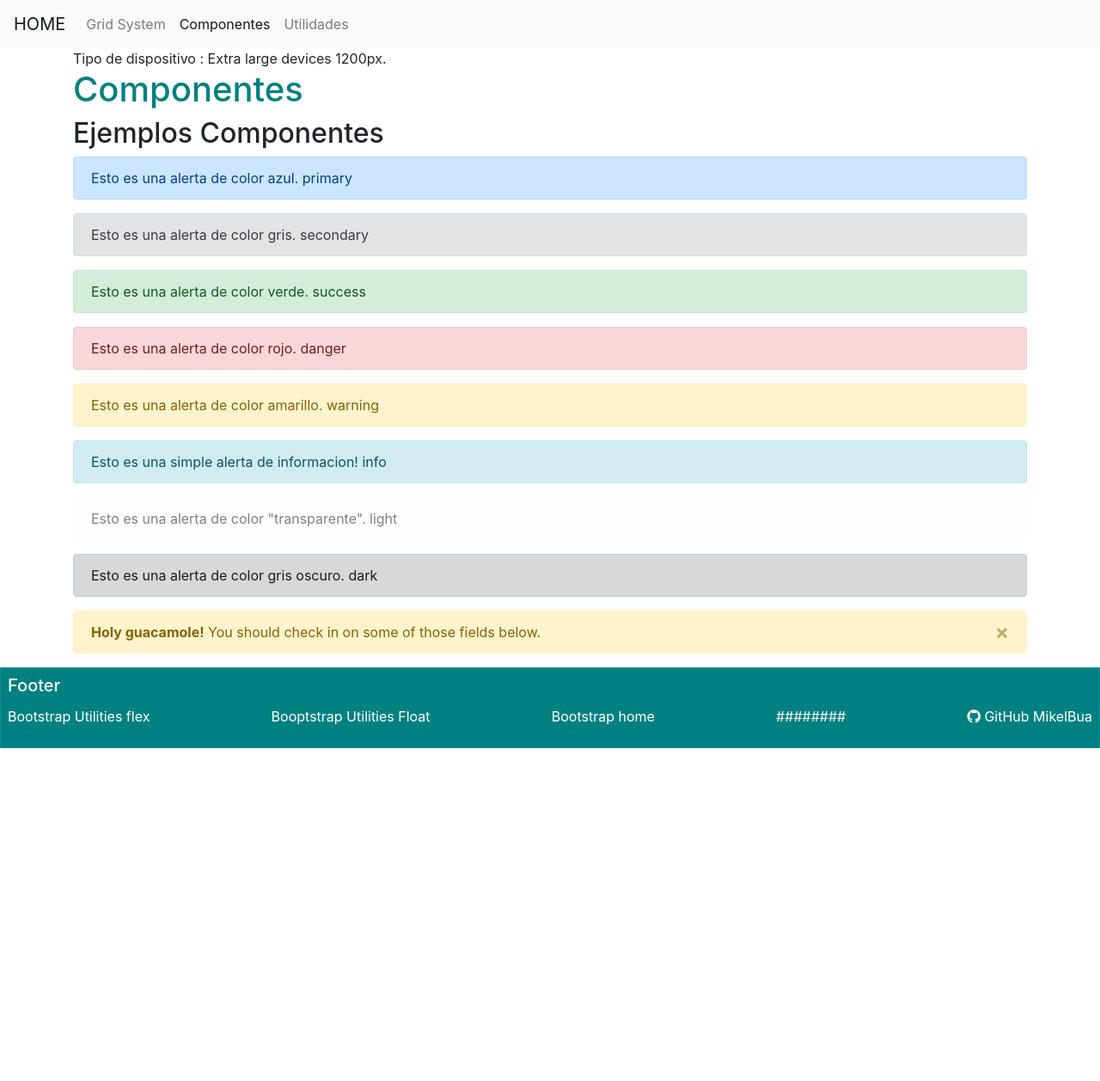
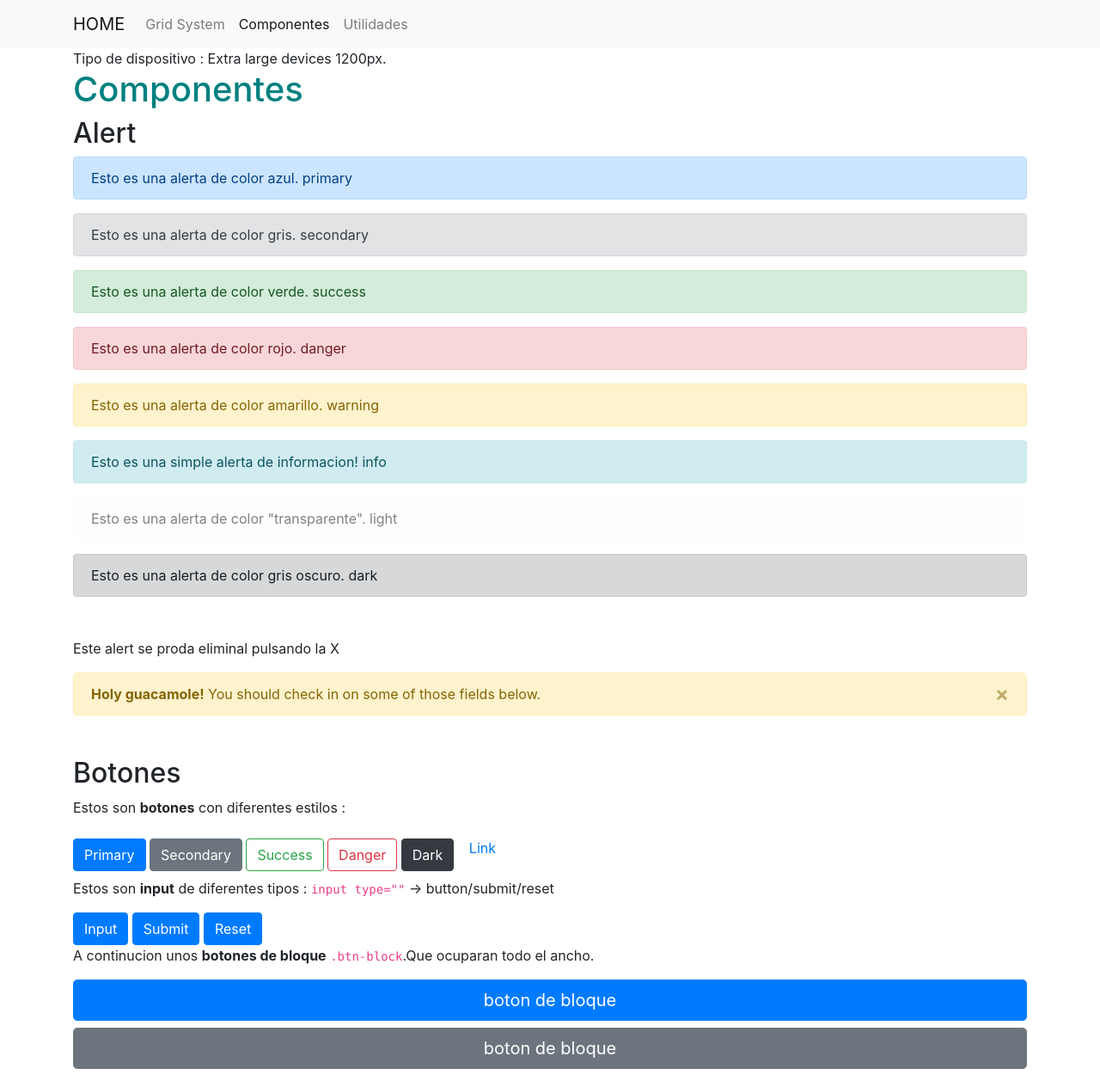
Before and after one commit to mikelbua/bootstrap, a plain HTML site: page html/componentes.html in a window 1280 px wide. Shown: the top 1257 px of the page at 86% size. Before the commit the page ends 870 px from the top, so only its background shows below. Drawn offline with nearby package versions, Linux system fonts and the light colour scheme.

Commit message:
componentes to do

```diff
--- a/html/componentes.html
+++ b/html/componentes.html
@@ -19,6 +19,7 @@
     </head>
     <body>
             <nav class="navbar navbar-expand-lg navbar-light bg-light">
+                <div class="container">
                     <a class="navbar-brand" href="/index.html">HOME</a>
                     <button
                         class="navbar-toggler"
@@ -42,11 +43,12 @@
                                 <a class="nav-link" href="/html/utilidades.html">Utilidades</a>
                             </li>
                         </ul>
-                    </div>
+                    </div><!--collapse-->
+                </div><!--.container-->
                 </nav>
         <main class="container">
             <h1>componentes</h1>
-            <h2>ejemplos componentes</h2>
+            <h2>Alert</h2>
 
             <div class="alert alert-primary" role="alert">
                 Esto es una alerta de color azul. primary
@@ -69,18 +71,32 @@
             <div class="alert alert-light" role="alert">
                 Esto es una alerta de color "transparente". light
             </div>
-            <div class="alert alert-dark" role="alert">
+            <div class="alert alert-dark mb-5" role="alert">
                 Esto es una alerta de color gris oscuro. dark
             </div>
-
-            <div class="alert alert-warning alert-dismissible fade show" role="alert">
+            <p>Este alert se proda eliminal pulsando la X</p>
+            <div class="alert alert-warning alert-dismissible fade show mb-5" role="alert">
                 <strong>Holy guacamole!</strong>
                 You should check in on some of those fields below.
                 <button type="button" class="close" data-dismiss="alert" aria-label="Close">
                     <span aria-hidden="true">&times;</span>
                 </button>
             </div>
-
+            <h2>Botones</h2>
+            <p>Estos son <b>botones</b> con diferentes estilos :</p>
+            <button type="button" class="btn btn-primary">Primary</button>
+            <button type="button" class="btn btn-secondary">Secondary</button>
+            <button type="button" class="btn btn-outline-success">Success</button>
+            <button type="button" class="btn btn-outline-danger">Danger</button>
+            <button type="button" class="btn btn-dark">Dark</button>
+            <button type="button" class="btn btn-link mb-3">Link</button>
+            <p>Estos son <b>input</b> de diferentes tipos : <code>input type=""</code> -> button/submit/reset</p>
+            <input class="btn btn-primary" type="button" value="Input">
+            <input class="btn btn-primary" type="submit" value="Submit">
+            <input class="btn btn-primary" type="reset" value="Reset">
+            <p>A continucion unos <b>botones de bloque</b> <code>.btn-block</code>.Que ocuparan todo el ancho.</p>
+            <button type="button" class="btn btn-primary btn-lg btn-block">boton de bloque</button>
+            <button type="button" class="btn btn-secondary btn-lg btn-block">boton de bloque</button>
         </main>
         <div class=" mifooter card text-white bg-info">
             <div class="card-body mifootercard">
```
Also changed, not shown: html/gridsystem.html (+1 -1 lines).
